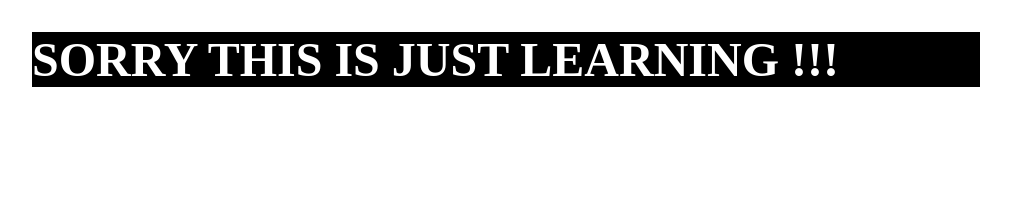
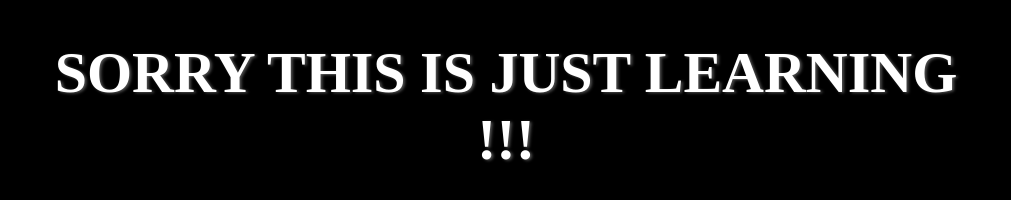
Before and after one commit to nurlindalinda/latihanweb.github.io, a plain HTML site: page index.html in a window 1280 px wide. Shown: the whole page, without its empty margins (134-1145 px from the left). Drawn offline with Linux system fonts and the light colour scheme.

Commit message:
perubahan

```diff
--- a/index.html
+++ b/index.html
@@ -6,15 +6,22 @@
     <title>learing</title>
     <meta name="viewport" content="width=device-width, initial-scale=1">
     <style>
+        body{
+            background-color: black;
+            margin: 0;
+            padding: 0;
+        }
         .contener{
             background-color: black;
             width: 75%;
             margin: auto;
+            text-align: center;
         }
         .judul{
             color: white;
-            font-size: 48px;
+            font-size: 58px;
             font-weight: bold;
+            text-shadow: 2px 1px 3px rgb(100, 100,100, .8);
         }
     </style>
 </head>
```
